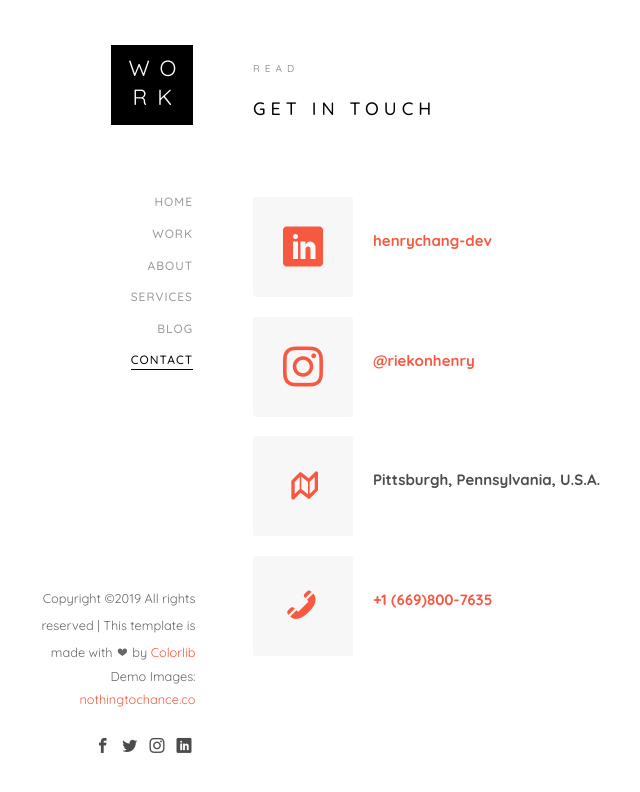
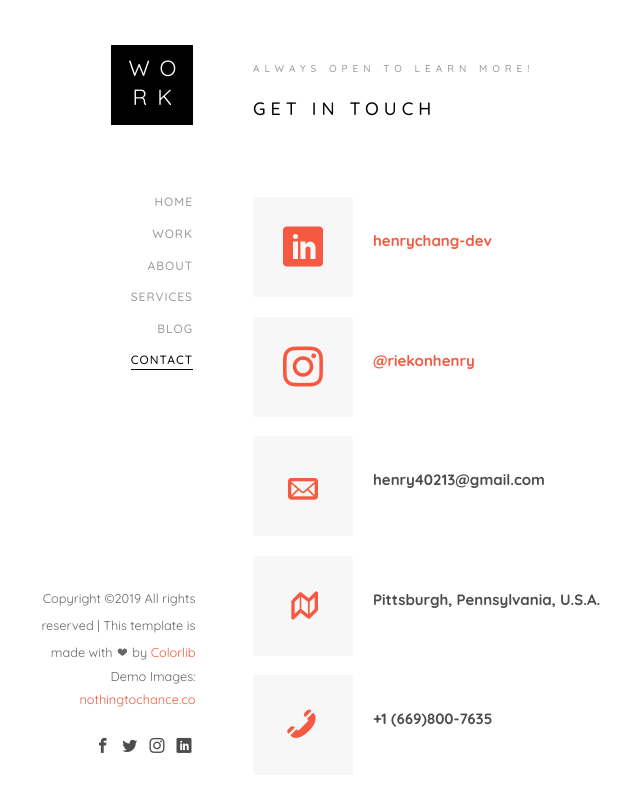
Before and after one commit to henry5988/portfolio, a plain HTML site: page contact.html in a window 1280 px wide. Shown: the whole page, without its empty margins (18-658 px from the left). Drawn offline with Linux system fonts and the light colour scheme; some packages are replaced by stand-ins of ours; no server answers; files whose address does not match are found by name.

Commit message:
added email to contact

```diff
--- a/contact.html
+++ b/contact.html
@@ -80,7 +80,7 @@ Copyright &copy;<script>document.write(new Date().getFullYear());</script> All r
 				<div class="container-fluid">
 					<div class="row">
 						<div class="col-md-12">
-							<span class="heading-meta">Read</span>
+							<span class="heading-meta">Always open to learn more!</span>
 							<h2 class="colorlib-heading animate-box" data-animate-effect="fadeInLeft">Get in Touch</h2>
 						</div>
 					</div>
@@ -91,7 +91,7 @@ Copyright &copy;<script>document.write(new Date().getFullYear());</script> All r
 									<i class="icon-linkedin2"></i>
 								</div>
 								<div class="colorlib-text">
-									<p><a href="https://www.linkedin.com/in/henrychang-dev">henrychang-dev</a></p>
+									<p><a href="https://www.linkedin.com/in/henrychang-dev" target="_blank">henrychang-dev</a></p>
 								</div>
 							</div>
 
@@ -100,7 +100,16 @@ Copyright &copy;<script>document.write(new Date().getFullYear());</script> All r
 									<i class="icon-instagram"></i>
 								</div>
 								<div class="colorlib-text">
-									<p><a href="https://www.instagram.com/riekonhenry/">@riekonhenry</a></p>
+									<p><a href="https://www.instagram.com/riekonhenry/" target="_blank">@riekonhenry</a></p>
+								</div>
+							</div>
+
+							<div class="colorlib-feature colorlib-feature-sm animate-box" data-animate-effect="fadeInLeft">
+								<div class="colorlib-icon">
+									<i class="icon-mail"></i>
+								</div>
+								<div class="colorlib-text">
+									<p>henry40213@gmail.com</p>
 								</div>
 							</div>
 
@@ -118,7 +127,7 @@ Copyright &copy;<script>document.write(new Date().getFullYear());</script> All r
 									<i class="icon-phone"></i>
 								</div>
 								<div class="colorlib-text">
-									<p><a href="tel://">+1 (669)800-7635</a></p>
+									<p>+1 (669)800-7635</p>
 								</div>
 							</div>
 						</div>
```
